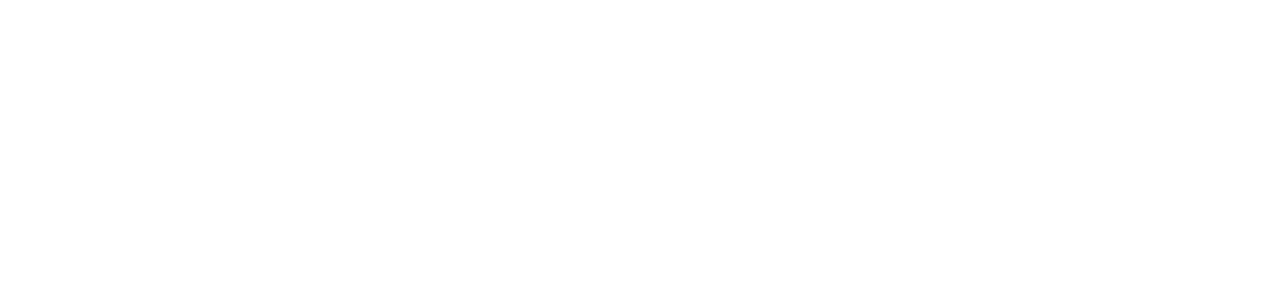
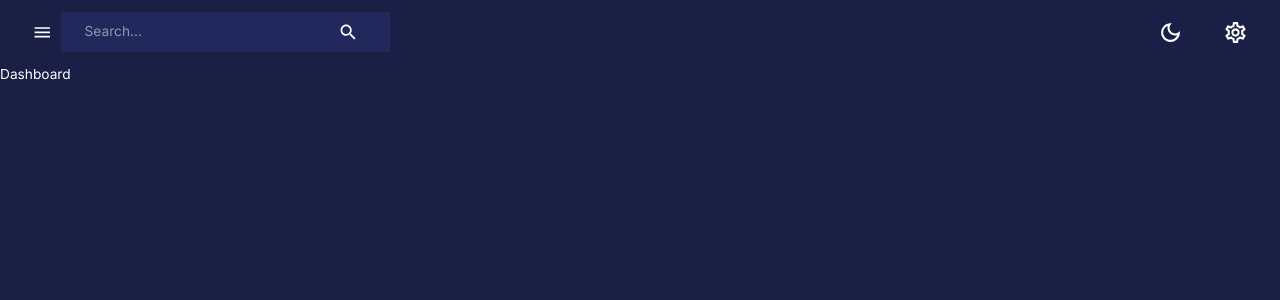
Before and after one commit to mohamed271220/MERN-admin-dashboard-frontend, a React (Create React App) app: page /dashboard in a window 1280 px wide. Shown: the top 300 px of the page. Built offline with nearby package versions, Linux system fonts and the light colour scheme.

Commit message:
navbar layout added

```diff
--- a/src/App.js
+++ b/src/App.js
@@ -1,8 +1,29 @@
+import { CssBaseline ,ThemeProvider } from "@mui/material";
+import {createTheme} from "@mui/material/styles";
+import { useMemo } from "react";
+import { useSelector } from "react-redux";
+import { BrowserRouter, Navigate, Route, Routes } from "react-router-dom";
+import { themeSettings } from "theme";
+import Layout from "scenes/layout"
+import Dashboard  from "scenes/dashboard";
+
 
 function App() {
+const mode = useSelector((state)=> state.global.mode)
+const theme = useMemo(()=> createTheme(themeSettings(mode)),[mode]);
   return (
     <div className="app">
-
+    <BrowserRouter>
+      <ThemeProvider theme={theme}>
+        <CssBaseline/>
+        <Routes>
+          <Route element={<Layout/>}>
+            <Route path="/" element={<Navigate to='/dashboard' replace/>}/>
+            <Route path="/dashboard" element={<Dashboard/>}/>
+          </Route>
+        </Routes>
+      </ThemeProvider>
+    </BrowserRouter>
     </div>
   );
 }
--- /dev/null
+++ b/src/components/FlexBetween.jsx
@@ -0,0 +1,10 @@
+const {styled}= require("@mui/system");
+const {Box}= require("@mui/material");
+
+const FlexBetween = styled(Box)({
+    display:'flex',
+    justifyContent:'space-between',
+    alignItems:'center'
+});
+
+export default FlexBetween
--- /dev/null
+++ b/src/components/Navbar.jsx
@@ -0,0 +1,70 @@
+import React, { useState } from "react";
+import {
+  LightModeOutlined,
+  DarkModeOutlined,
+  Menu as MenuIcon,
+  Search,
+  SettingsOutlined,
+  ArrowDownwardOutlined,
+} from "@mui/icons-material";
+import FlexBetween from "components/FlexBetween";
+import { useDispatch } from "react-redux";
+import { setMode } from "state";
+import profileImage from "assets/profile.jpg";
+import {
+  AppBar,
+  IconButton,
+  InputBase,
+  Toolbar,
+  useTheme,
+} from "@mui/material";
+
+const Navbar = () => {
+  const dispatch = useDispatch();
+  const theme = useTheme();
+  return (
+    <AppBar
+      sx={{
+        position: "static",
+        background: "none",
+        boxShadow: "none",
+      }}
+    >
+      <Toolbar sx={{ justifyContent: "space-between" }}>
+        {/* LEFT SIDE */}
+        <FlexBetween>
+          <IconButton onClick={() => console.log("this is sidebar")}>
+            <MenuIcon />
+          </IconButton>
+          <FlexBetween
+            backgroundColor={theme.palette.background.alt}
+            borderRadius="9"
+            gap="3rem"
+            p="0.1rem 1.5rem"
+          >
+            <InputBase placeholder="Search..." />
+            <IconButton>
+              <Search />
+            </IconButton>
+          </FlexBetween>
+        </FlexBetween>
+
+        {/* RIGHT SIDE */}
+        <FlexBetween gap="1.5rem">
+          <IconButton onClick={() => dispatch(setMode())}>
+            {theme.palette.mode === "dark" ? (
+              <DarkModeOutlined sx={{ fontSize: "25px" }} />
+            ) : (
+              <LightModeOutlined sx={{ fontSize: "25px" }} />
+            )}
+          </IconButton>
+          <IconButton>
+            <SettingsOutlined sx={{ fontSize: "25px" }} />
+          </IconButton>
+        </FlexBetween>
+      </Toolbar>
+    </AppBar>
+  );
+};
+
+export default Navbar;
--- a/src/index.js
+++ b/src/index.js
@@ -2,11 +2,23 @@
 import ReactDOM from 'react-dom/client';
 import './index.css';
 import App from './App';
+import { configureStore } from '@reduxjs/toolkit';
+import globalReducer from "state";
+import { Provider } from 'react-redux';
+
+
+const store = configureStore({
+  reducer:{
+    global:globalReducer,
+  }
+})
 
 
 const root = ReactDOM.createRoot(document.getElementById('root'));
 root.render(
   <React.StrictMode>
+  <Provider store={store} >
     <App />
+  </Provider>
   </React.StrictMode>
 );
--- /dev/null
+++ b/src/scenes/dashboard/index.jsx
@@ -0,0 +1,9 @@
+import React from 'react'
+
+const Dashboard = () => {
+  return (
+    <div>Dashboard</div>
+  )
+}
+
+export default Dashboard;
--- /dev/null
+++ b/src/scenes/layout/index.jsx
@@ -0,0 +1,20 @@
+import React from 'react'
+import { useState } from 'react'
+import {Box,useMediaQuery} from '@mui/material'
+import { Outlet } from 'react-router-dom'
+import { useSelector } from 'react-redux'
+import Navbar from "components/Navbar"
+
+
+const Layout = () => {
+  return (
+    <Box width="100%" height="100%">
+      <Box>
+        <Navbar/>
+        <Outlet/>
+      </Box>
+    </Box>
+  )
+}
+
+export default Layout
--- /dev/null
+++ b/src/state/index.js
@@ -0,0 +1,19 @@
+import {createSlice} from "@reduxjs/toolkit";
+
+const initialState ={
+    mode:'dark'
+};
+export const globalSlice = createSlice({
+    name:'global',
+    initialState,
+    reducers: {
+        setMode:(state)=>{
+            state.mode = state.mode === 'light' ? 'dark' : 'light' ;
+        }
+    }
+})
+
+
+export const {setMode}= globalSlice.actions;
+
+export default globalSlice.reducer;
```
